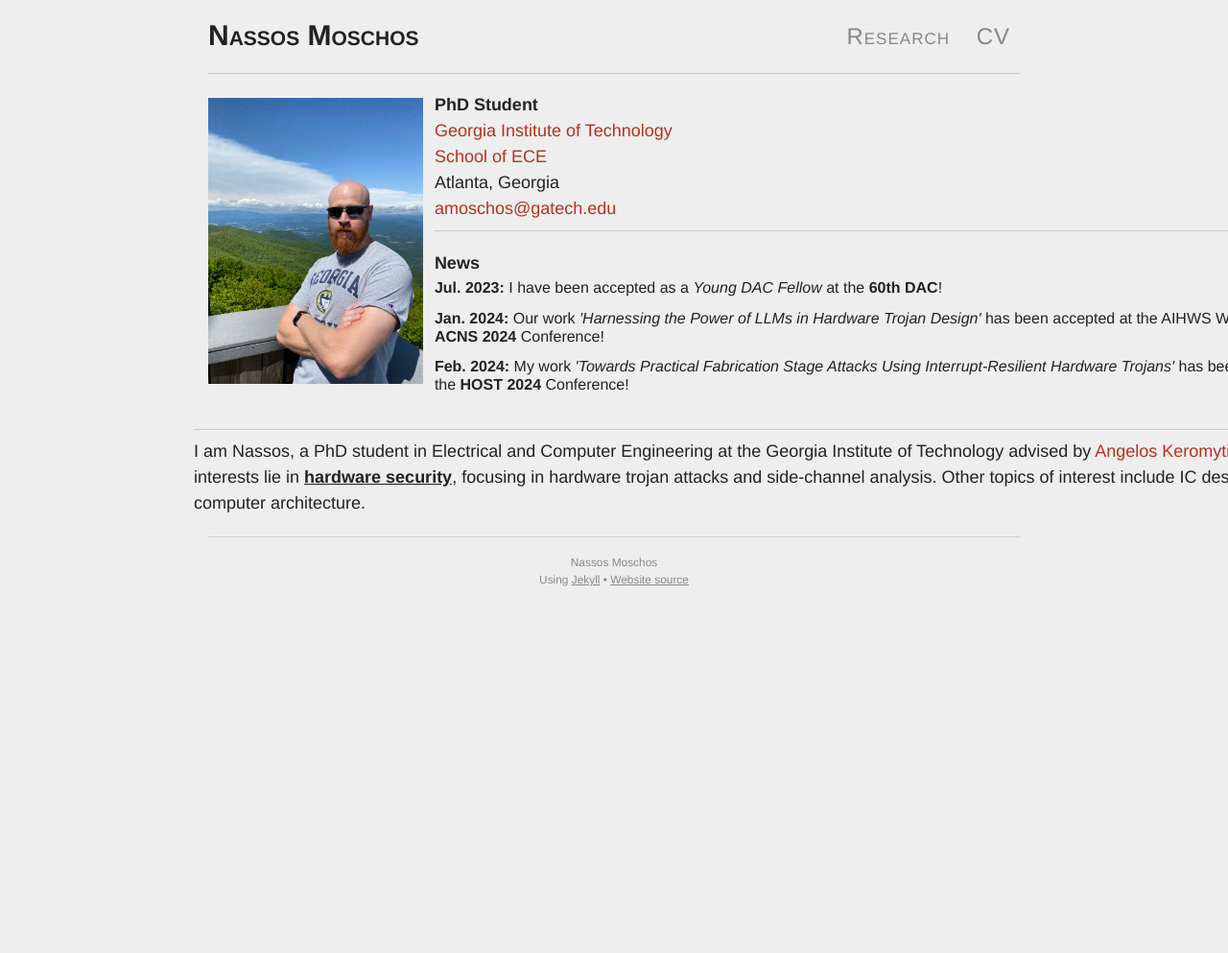
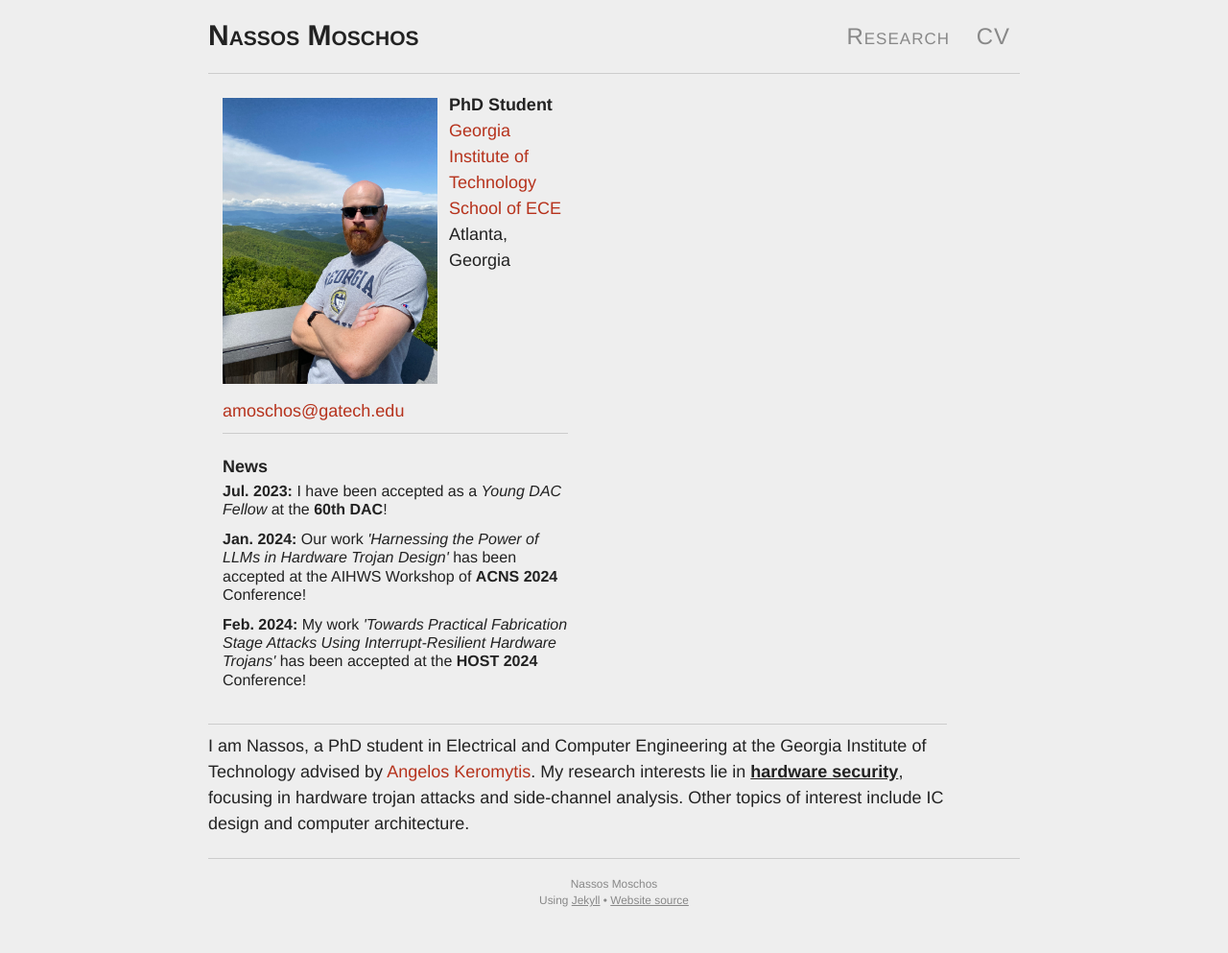
Before and after one commit to 0ena/0ena.github.io, a Jekyll site: the page built from index.md, in a window 1280 px wide. Shown: the whole page at 96% size. Built offline with Jekyll 4.4.1, drawn with Linux system fonts in a browser that asks for light colours; nearby versions of some CDN libraries; library files that are not in the unit come from our copies; before the commit the page ends 900 px from its top, so only the background shows below that.

Commit message:
Update page.html

```diff
--- a/_layouts/page.html
+++ b/_layouts/page.html
@@ -4,7 +4,7 @@ layout: default
 <div class="post">
     <div class="container">
         <div class="row">
-            <div class="col-4 bio-column">
+            <div class="col-md-4 bio-column">
                 <h5></h5>
                 {% include image.html url="images/mountains.JPEG" caption="" width="224px" align="left" %}
 
@@ -23,7 +23,7 @@ layout: default
                 </div>
         </div>
         <div class="row">
-            <div class="col-4 border-left">
+            <div class="col-md-8 border-left">
                 {{ content }}
             </div>
         </div>
```
